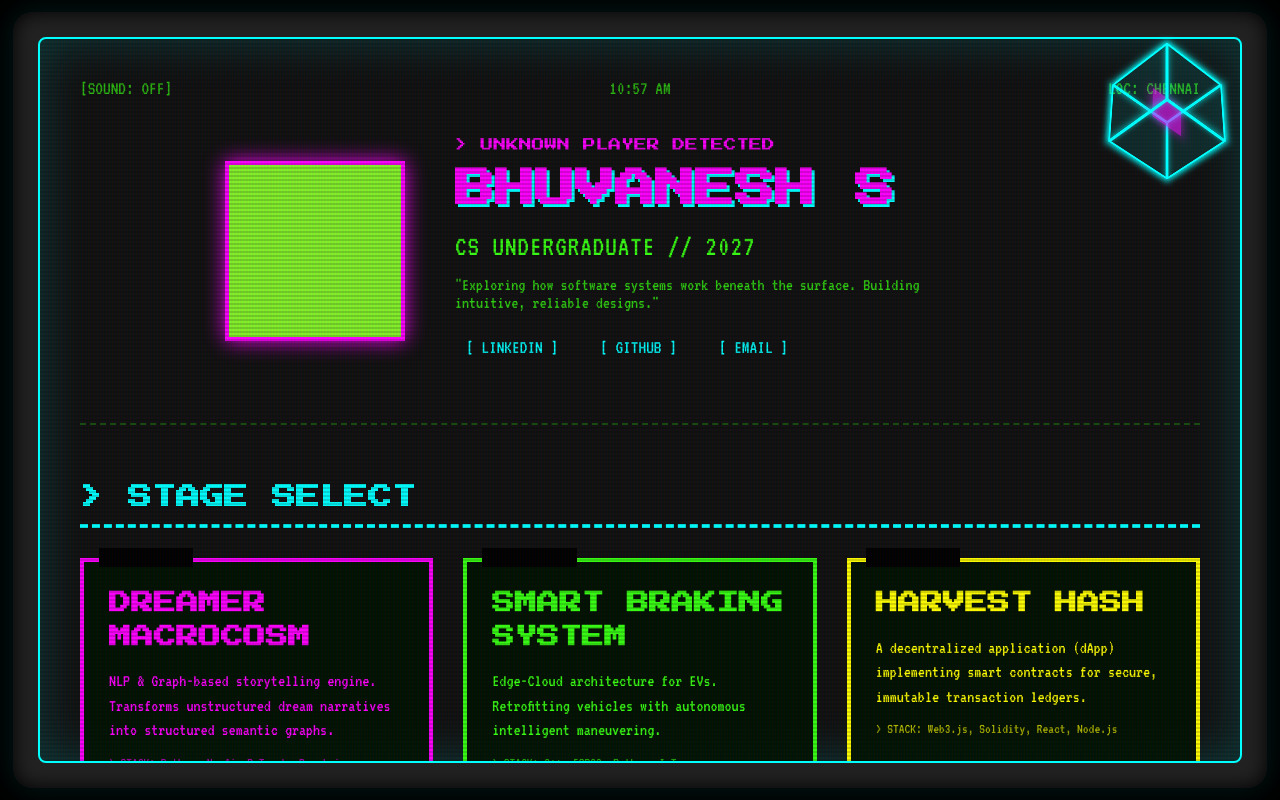
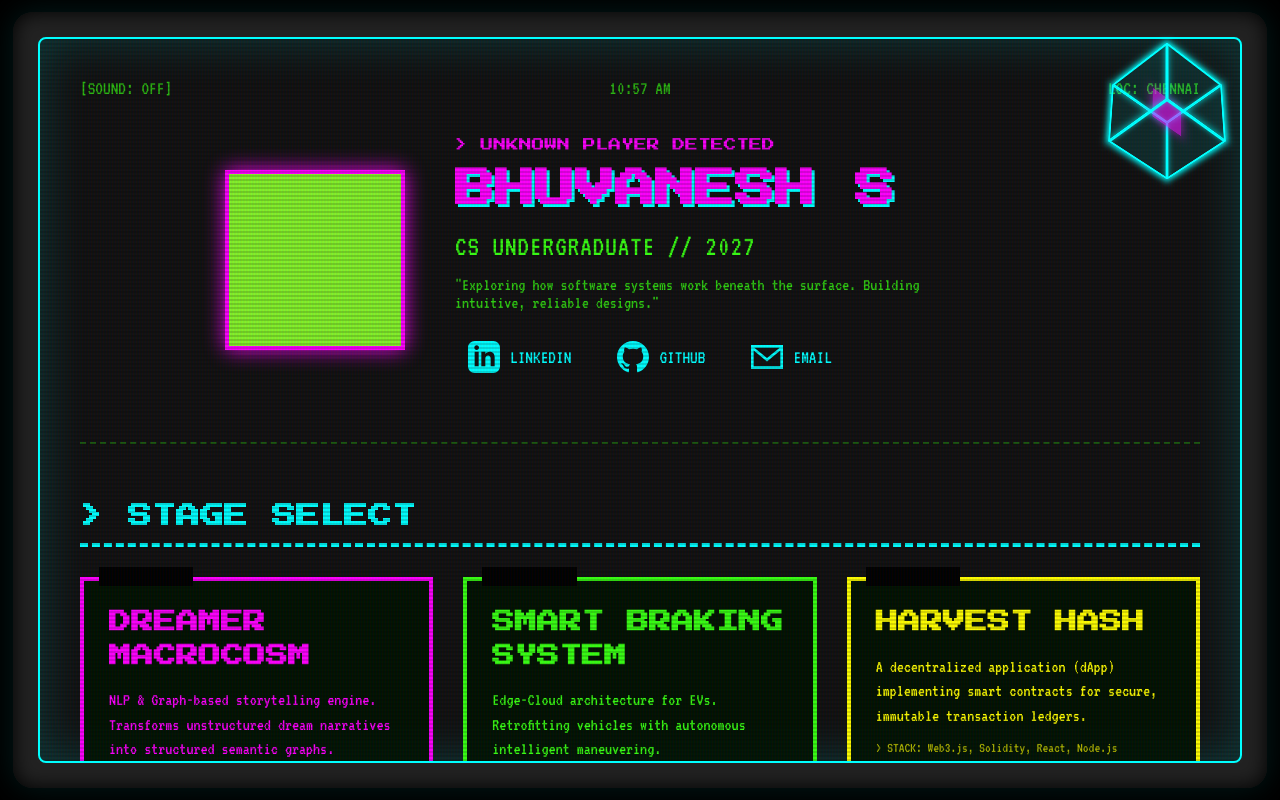
Before and after one commit to bhuvanesh-sudo/Retro-Portfolio, a plain HTML site: page index.html in a window 1280 px wide. Drawn offline with Linux system fonts and the light colour scheme; grey boxes are pictures that could not be loaded.

Commit message:
Add: Logos to social links

```diff
--- a/index.html
+++ b/index.html
@@ -47,10 +47,21 @@
                             </p>
 
                             <div class="social-links">
-                                <a href="https://linkedin.com/in/bhuvanesh-s-Ovnu" target="_blank" class="retro-link">[ LINKEDIN ]</a>
-                                <a href="https://github.com/bhuvanesh-sudo" target="_blank" class="retro-link">[ GITHUB ]</a>
-                                <a href="mailto:bhuvan1107@gmail.com" class="retro-link">[ EMAIL ]</a>
-                            </div>
+    <a href="https://linkedin.com/in/bhuvanesh-s-Ovnu" target="_blank" class="retro-link">
+        <svg class="icon" viewBox="0 0 24 24"><path d="M19 0h-14c-2.761 0-5 2.239-5 5v14c0 2.761 2.239 5 5 5h14c2.762 0 5-2.239 5-5v-14c0-2.761-2.238-5-5-5zm-11 19h-3v-11h3v11zm-1.5-12.268c-.966 0-1.75-.79-1.75-1.764s.784-1.764 1.75-1.764 1.75.79 1.75 1.764-.783 1.764-1.75 1.764zm13.5 12.268h-3v-5.604c0-3.368-4-3.113-4 0v5.604h-3v-11h3v1.765c1.396-2.586 7-2.777 7 2.476v6.759z"/></svg>
+        <span>LINKEDIN</span>
+    </a>
+
+    <a href="https://github.com/bhuvanesh-sudo" target="_blank" class="retro-link">
+        <svg class="icon" viewBox="0 0 24 24"><path d="M12 0c-6.626 0-12 5.373-12 12 0 5.302 3.438 9.8 8.207 11.387.599.111.793-.261.793-.577v-2.234c-3.338.726-4.033-1.416-4.033-1.416-.546-1.387-1.333-1.756-1.333-1.756-1.089-.745.083-.729.083-.729 1.205.084 1.839 1.237 1.839 1.237 1.07 1.834 2.807 1.304 3.492.997.107-.775.418-1.305.762-1.604-2.665-.305-5.467-1.334-5.467-5.931 0-1.311.469-2.381 1.236-3.221-.124-.303-.535-1.524.117-3.176 0 0 1.008-.322 3.301 1.23.957-.266 1.983-.399 3.003-.404 1.02.005 2.047.138 3.006.404 2.291-1.552 3.297-1.23 3.297-1.23.653 1.653.242 2.874.118 3.176.77.84 1.235 1.911 1.235 3.221 0 4.609-2.807 5.624-5.479 5.921.43.372.823 1.102.823 2.222v3.293c0 .319.192.694.801.576 4.765-1.589 8.199-6.086 8.199-11.386 0-6.627-5.373-12-12-12z"/></svg>
+        <span>GITHUB</span>
+    </a>
+
+    <a href="mailto:bhuvan1107@gmail.com" class="retro-link">
+        <svg class="icon" viewBox="0 0 24 24"><path d="M0 3v18h24v-18h-24zm21.518 2l-9.518 7.713-9.518-7.713h19.036zm-19.518 14v-11.817l10 8.104 10-8.104v11.817h-20z"/></svg>
+        <span>EMAIL</span>
+    </a>
+</div>
                         </div>
                     </div>
                 </header>
--- a/style.css
+++ b/style.css
@@ -475,3 +475,18 @@ footer { margin-top: 80px; text-align: center; opacity: 0.5; padding-bottom: 20p
         opacity: 0.5; /* Dim it so it doesn't distract from reading */
     }
 }
+/* ========================================= */
+/* === 10. ICONS & LOGOS (UPDATED)       === */
+/* ========================================= */
+
+/* General Icon Styling */
+.icon {
+    width: 28px; /* Slightly larger for the header */
+    height: 28px;
+    fill: currentColor;
+    transition: transform 0.2s, filter 0.2s;
+}
+
+/* Social Icons in Hero */
+.social-links .icon { width: 32px; height: 32px; }
+.social-links .retro-link { display: flex; align-items: center; gap: 10px; padding: 8px 12px; }
```
